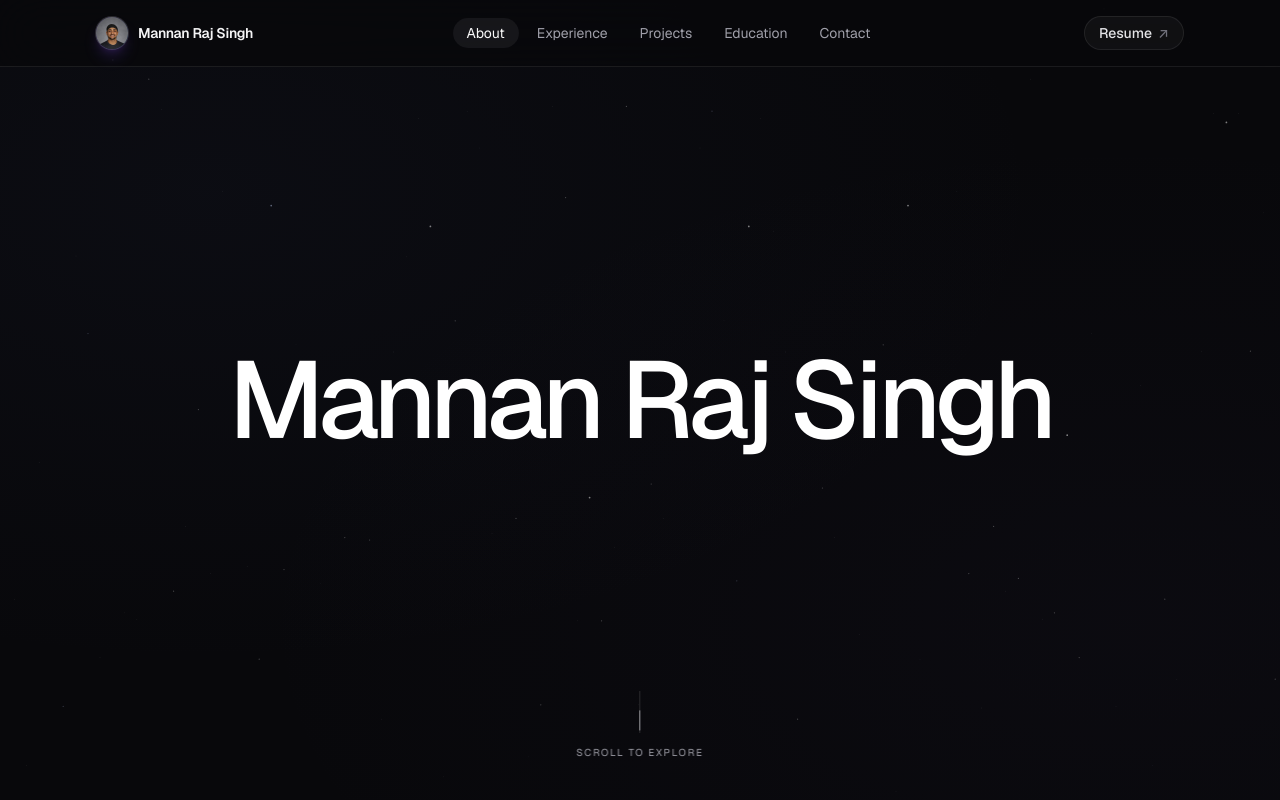
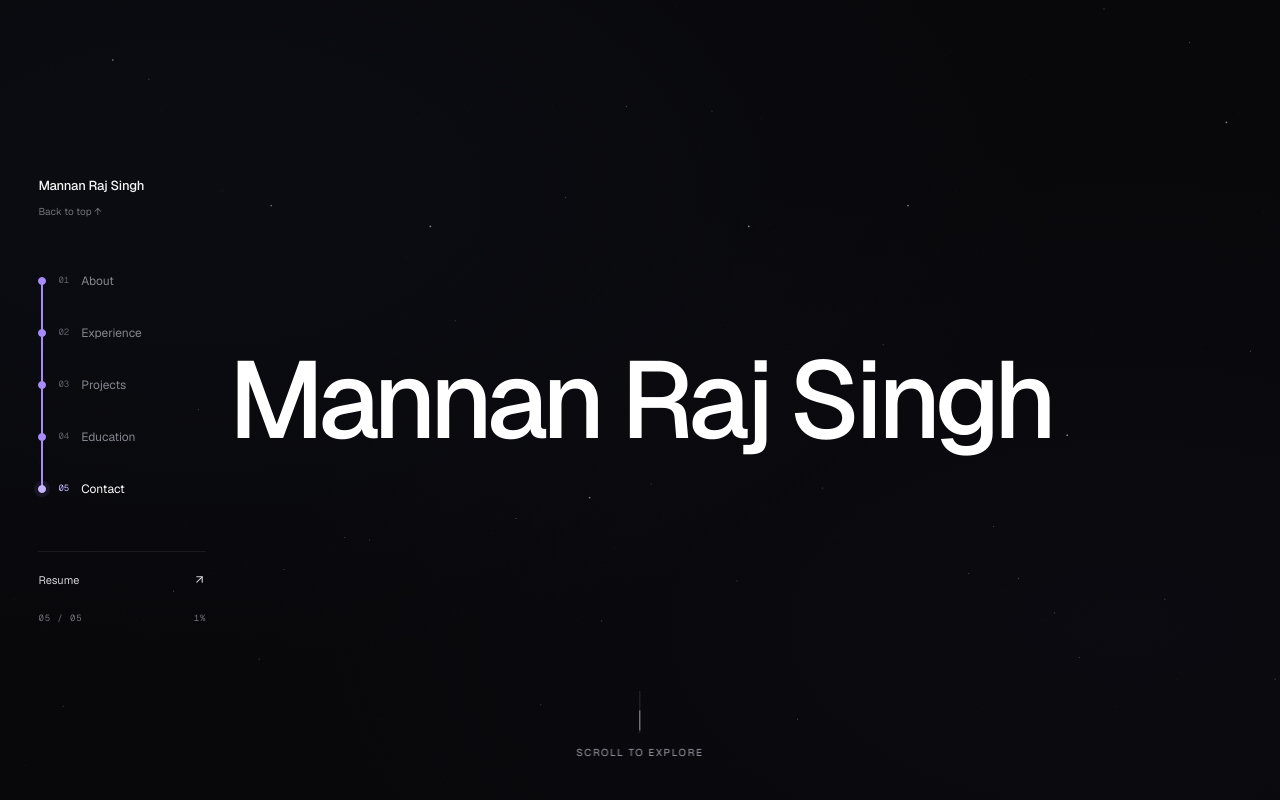
Before and after one commit to msingh384/MannanPage, a Next.js app: page / in a window 1280 px wide. Shown: the top 800 px of the page. Built offline with nearby package versions, Linux system fonts and the light colour scheme.

Commit message:
Add side navigation with vertical section progress

```diff
--- a/app/globals.css
+++ b/app/globals.css
@@ -285,3 +285,44 @@ html.has-custom-cursor body * {
 @media (prefers-reduced-motion: reduce) {
   .yellow-jacket-wings { animation: none; }
 }
+
+/* A quiet section rail leaves the full-screen introduction unobstructed. */
+.side-navigation {
+  position: fixed;
+  z-index: 50;
+  left: clamp(24px, 3vw, 64px);
+  top: 50%;
+  width: 168px;
+  transform: translateY(-50%);
+  transition: opacity .35s ease, visibility .35s ease;
+}
+.rail-name { display: block; color: #f4f4f5; font-size: 13px; font-weight: 500; letter-spacing: -.02em; }
+.rail-name > span { display: block; margin-top: 8px; color: #71717a; font-size: 10px; font-weight: 400; letter-spacing: 0; }
+.rail-links { position: relative; display: flex; flex-direction: column; margin: 36px 0; }
+.rail-links::before, .rail-links::after { content: ""; position: absolute; left: 3px; top: 26px; bottom: 26px; width: 2px; pointer-events: none; }
+.rail-links::before { background: #ffffff15; }
+.rail-links::after { background: #a78bfa; transform: scaleY(var(--section-progress, 0)); transform-origin: top; transition: transform .12s linear; }
+.rail-marker { position: relative; z-index: 1; flex: 0 0 8px; height: 8px; border-radius: 50%; border: 1px solid #52525b; background: #08080b; }
+.rail-marker.is-complete { background: #a78bfa; border-color: #a78bfa; }
+.rail-link.is-active .rail-marker { background: #c4b5fd; border-color: #c4b5fd; box-shadow: 0 0 0 4px #a78bfa18; }
+.rail-link { display: flex; height: 52px; align-items: center; gap: 12px; color: #85858f; transition: color .2s ease; }
+.rail-link:hover, .rail-link.is-active { color: #fafafa; }
+.rail-index { color: #5d5d69; font-family: var(--font-mono); font-size: 9px; }
+.rail-link.is-active .rail-index { color: #c4b5fd; }
+.rail-label { flex: 1; font-size: 12px; }
+.rail-footer { padding-top: 20px; border-top: 1px solid #ffffff12; }
+.rail-footer > a { display: flex; align-items: center; justify-content: space-between; color: #d4d4d8; font-size: 11px; }
+.rail-reading { display: flex; justify-content: space-between; margin-top: 24px; color: #71717a; font: 9px var(--font-mono); letter-spacing: .1em; }
+.navigation-hidden { opacity: 0; visibility: hidden; pointer-events: none; }
+.mobile-navigation { display: none; }
+@media (min-width: 1280px) {
+  .site-content, .site-footer { padding-left: 240px; padding-right: 48px; }
+}
+@media (max-width: 1279px) {
+  .side-navigation { display: none; }
+  .mobile-navigation { display: block; position: fixed; top: 18px; right: 20px; z-index: 50; transition: opacity .3s, visibility .3s; }
+  .mobile-menu-button { display: flex; align-items: center; gap: 14px; padding: 13px 16px; border: 1px solid #ffffff18; border-radius: 8px; background: #0c0c12ed; backdrop-filter: blur(16px); color: #f4f4f5; font-size: 11px; cursor: pointer; }
+  .mobile-section-panel { width: min(280px, calc(100vw - 40px)); max-height: calc(100svh - 100px); overflow-y: auto; margin-top: 10px; padding: 26px; border: 1px solid #ffffff18; border-radius: 8px; background: #0c0c12f5; backdrop-filter: blur(20px); }
+  .mobile-section-panel .rail-links { margin: 24px 0; }
+  .mobile-section-panel .rail-link { padding-block: 4px; }
+}
--- a/app/page.tsx
+++ b/app/page.tsx
@@ -10,6 +10,7 @@ export default function Home() {
   return (
     <>
       <Hero />
+      <div className="site-content">
         <Divider />
         <About />
         <Divider />
@@ -20,6 +21,7 @@ export default function Home() {
         <Education />
         <Divider />
         <Contact />
+      </div>
     </>
   );
 }
--- a/components/Footer.tsx
+++ b/components/Footer.tsx
@@ -6,7 +6,7 @@ import { site } from "@/data/site";
 export default function Footer() {
   const year = new Date().getFullYear();
   return (
-    <footer className="relative border-t border-white/[0.06] py-10">
+    <footer className="site-footer relative border-t border-white/[0.06] py-10">
       <Container>
         <div className="flex flex-col items-start justify-between gap-6 sm:flex-row sm:items-center">
           <div>
--- a/components/Navbar.tsx
+++ b/components/Navbar.tsx
@@ -1,156 +1,120 @@
 "use client";
 
-import Image from "next/image";
-import Link from "next/link";
-import { useEffect, useState } from "react";
-import { Menu, X } from "lucide-react";
+import { useEffect, useRef, useState, type CSSProperties } from "react";
+import { ArrowUpRight, Menu, X } from "lucide-react";
 import { navLinks, site } from "@/data/site";
 import { cn } from "@/lib/utils";
 
+const clamp = (n: number) => Math.max(0, Math.min(1, n));
+
 export default function Navbar() {
-  const [scrolled, setScrolled] = useState(false);
+  const [position, setPosition] = useState({ visible: false, active: 0, progress: navLinks.map(() => 0) });
   const [open, setOpen] = useState(false);
-  const [active, setActive] = useState<string>("");
+  const menuButton = useRef<HTMLButtonElement>(null);
+  const mobilePanel = useRef<HTMLElement>(null);
 
   useEffect(() => {
-    const onScroll = () => {
-      const landing = document.getElementById("top");
-      const threshold = landing ? landing.offsetHeight - window.innerHeight * 0.35 : 12;
-      setScrolled(window.scrollY > threshold);
+    let frame = 0;
+    const update = () => {
+      frame = 0;
+      const sections = navLinks.map(link => document.querySelector<HTMLElement>(link.href));
+      if (sections.some(section => !section)) return;
+      const scroll = window.scrollY;
+      const probe = scroll + window.innerHeight * 0.4;
+      const atBottom = scroll + window.innerHeight >= document.documentElement.scrollHeight - 4;
+      const starts = sections.map(section => section!.getBoundingClientRect().top + scroll);
+      const progress = sections.map((_, i) => {
+        const end = starts[i + 1] ?? document.documentElement.scrollHeight - window.innerHeight * 0.6;
+        return atBottom ? 1 : Math.round(clamp((probe - starts[i]) / Math.max(1, end - starts[i])) * 100);
+      });
+      const active = atBottom ? navLinks.length - 1 : Math.max(0, starts.findLastIndex(start => probe >= start));
+      const visible = probe >= starts[0];
+      setPosition(previous => previous.visible === visible && previous.active === active && previous.progress.every((value, i) => value === progress[i])
+        ? previous : { visible, active, progress });
+      if (!visible) setOpen(false);
     };
-    onScroll();
-    window.addEventListener("scroll", onScroll, { passive: true });
-    window.addEventListener("resize", onScroll);
+    const schedule = () => { if (!frame) frame = requestAnimationFrame(update); };
+    update();
+    window.addEventListener("scroll", schedule, { passive: true });
+    window.addEventListener("resize", schedule);
+    const observer = new ResizeObserver(schedule);
+    observer.observe(document.body);
     return () => {
-      window.removeEventListener("scroll", onScroll);
-      window.removeEventListener("resize", onScroll);
+      cancelAnimationFrame(frame);
+      observer.disconnect();
+      window.removeEventListener("scroll", schedule);
+      window.removeEventListener("resize", schedule);
     };
   }, []);
 
   useEffect(() => {
-    const observer = new IntersectionObserver(
-      (entries) => {
-        entries.forEach((entry) => {
-          if (entry.isIntersecting) {
-            setActive(`#${entry.target.id}`);
-          }
-        });
-      },
-      { rootMargin: "-40% 0px -55% 0px", threshold: 0 },
-    );
+    if (!open) return;
+    mobilePanel.current?.querySelector<HTMLAnchorElement>("a")?.focus();
+    const onKey = (event: KeyboardEvent) => {
+      if (event.key === "Escape") {
+        setOpen(false);
+        menuButton.current?.focus();
+      }
+    };
+    document.addEventListener("keydown", onKey);
+    return () => document.removeEventListener("keydown", onKey);
+  }, [open]);
 
-    navLinks.forEach((link) => {
-      const el = document.querySelector(link.href);
-      if (el) observer.observe(el);
-    });
-    return () => observer.disconnect();
-  }, []);
+  const total = Math.round(position.progress.reduce((sum, value) => sum + value, 0) / navLinks.length);
+  const links = (mobile = false) => (
+    <>
+      <a href="#top" className="rail-name" onClick={() => setOpen(false)}>{site.name}<span>Back to top ↑</span></a>
+      <ol
+        className="rail-links"
+        style={{ "--section-progress": Math.min(1, (position.active + position.progress[position.active] / 100) / (navLinks.length - 1)) } as CSSProperties}
+      >
+        {navLinks.map((link, i) => (
+          <li key={link.href}>
+            <a
+              href={link.href}
+              aria-current={position.active === i ? "location" : undefined}
+              className={cn("rail-link", position.active === i && "is-active")}
+              onClick={() => { setOpen(false); if (mobile) menuButton.current?.focus(); }}
+            >
+              <span aria-hidden="true" className={cn("rail-marker", i < position.active && "is-complete")} />
+              <span className="rail-index">0{i + 1}</span>
+              <span className="rail-label">{link.label}</span>
+            </a>
+          </li>
+        ))}
+      </ol>
+      <div className="rail-footer">
+        <a href={site.resumeUrl} target="_blank" rel="noreferrer">Resume<ArrowUpRight size={13} /></a>
+        <div className="rail-reading" role="progressbar" aria-label="Page reading progress" aria-valuenow={total} aria-valuemin={0} aria-valuemax={100}>
+          <span>0{position.active + 1} / 05</span><span>{total}%</span>
+        </div>
+      </div>
+    </>
+  );
 
   return (
-    <header
-      inert={!scrolled}
-      aria-hidden={!scrolled}
-      className={cn(
-        "fixed inset-x-0 top-0 z-50 transition-all duration-500",
-        scrolled
-          ? "border-b border-white/10 bg-background/70 backdrop-blur-xl"
-          : "pointer-events-none -translate-y-full opacity-0 border-b border-transparent",
-      )}
-    >
-      <nav className="mx-auto flex max-w-6xl items-center justify-between px-6 py-4 sm:px-8">
-        <Link
-          href="#top"
-          className="group flex items-center gap-2.5 text-sm font-semibold tracking-tight"
-          aria-label={`${site.name} — home`}
+    <>
+      <aside className={cn("side-navigation", !position.visible && "navigation-hidden")} inert={!position.visible} aria-hidden={!position.visible}>
+        <nav aria-label="Section navigation">{links()}</nav>
+      </aside>
+      <div className={cn("mobile-navigation", !position.visible && "navigation-hidden")} inert={!position.visible} aria-hidden={!position.visible}>
+        <button
+          ref={menuButton}
+          type="button"
+          className="mobile-menu-button"
+          aria-label={open ? "Close navigation" : "Open navigation"}
+          aria-expanded={open}
+          aria-controls="mobile-section-menu"
+          onClick={() => setOpen(value => !value)}
         >
-          <span className="relative grid size-8 place-items-center overflow-hidden rounded-full bg-gradient-to-br from-violet-500/40 via-indigo-500/30 to-cyan-400/30 shadow-lg shadow-violet-500/20 ring-1 ring-white/15 transition-transform group-hover:scale-105">
-            <Image
-              src="/avatar.jpg"
-              alt={site.name}
-              width={64}
-              height={64}
-              priority
-              className="size-full object-cover"
-            />
-          </span>
-          <span className="hidden text-zinc-100 sm:inline">{site.name}</span>
-        </Link>
-
-        <ul className="hidden items-center gap-1 md:flex">
-          {navLinks.map((link) => {
-            const isActive = active === link.href;
-            return (
-              <li key={link.href}>
-                <Link
-                  href={link.href}
-                  className={cn(
-                    "rounded-full px-3.5 py-1.5 text-sm transition-colors",
-                    isActive
-                      ? "bg-white/[0.06] text-zinc-50"
-                      : "text-zinc-400 hover:text-zinc-100",
-                  )}
-                >
-                  {link.label}
-                </Link>
-              </li>
-            );
-          })}
-        </ul>
-
-        <div className="hidden items-center gap-3 md:flex">
-          <a
-            href={site.resumeUrl}
-            target="_blank"
-            rel="noreferrer"
-            className="group inline-flex items-center gap-1.5 rounded-full border border-white/10 bg-white/[0.04] px-3.5 py-1.5 text-sm font-medium text-zinc-200 transition hover:border-white/20 hover:bg-white/[0.08]"
-          >
-            Resume
-            <span className="text-zinc-500 transition group-hover:translate-x-0.5 group-hover:text-zinc-300">
-              ↗
-            </span>
-          </a>
-        </div>
-
-        <button
-          aria-label="Toggle menu"
-          className="md:hidden rounded-md border border-white/10 bg-white/[0.04] p-2 text-zinc-300"
-          onClick={() => setOpen((s) => !s)}
-        >
-          {open ? <X size={18} /> : <Menu size={18} />}
+          <span>{navLinks[position.active].label}</span>
+          <span className="text-zinc-500">0{position.active + 1}/05</span>
+          {open ? <X size={16} /> : <Menu size={16} />}
         </button>
-      </nav>
-
-      {/* Mobile menu */}
-      <div
-        className={cn(
-          "md:hidden overflow-hidden border-t border-white/10 bg-background/90 backdrop-blur-xl transition-[max-height] duration-300",
-          open ? "max-h-80" : "max-h-0",
-        )}
-      >
-        <ul className="px-6 py-3">
-          {navLinks.map((link) => (
-            <li key={link.href}>
-              <Link
-                href={link.href}
-                onClick={() => setOpen(false)}
-                className="block rounded-md px-2 py-2.5 text-sm text-zinc-300 hover:bg-white/[0.04] hover:text-zinc-50"
-              >
-                {link.label}
-              </Link>
-            </li>
-          ))}
-          <li>
-            <a
-              href={site.resumeUrl}
-              target="_blank"
-              rel="noreferrer"
-              className="block rounded-md px-2 py-2.5 text-sm text-zinc-300 hover:bg-white/[0.04] hover:text-zinc-50"
-            >
-              Resume ↗
-            </a>
-          </li>
-        </ul>
+        <nav ref={mobilePanel} id="mobile-section-menu" aria-label="Mobile section navigation" className="mobile-section-panel" hidden={!open} inert={!open}>
+          {links(true)}
+        </nav>
       </div>
-    </header>
+    </>
   );
 }
```
Lines whose indentation alone changed are shown as unchanged.
